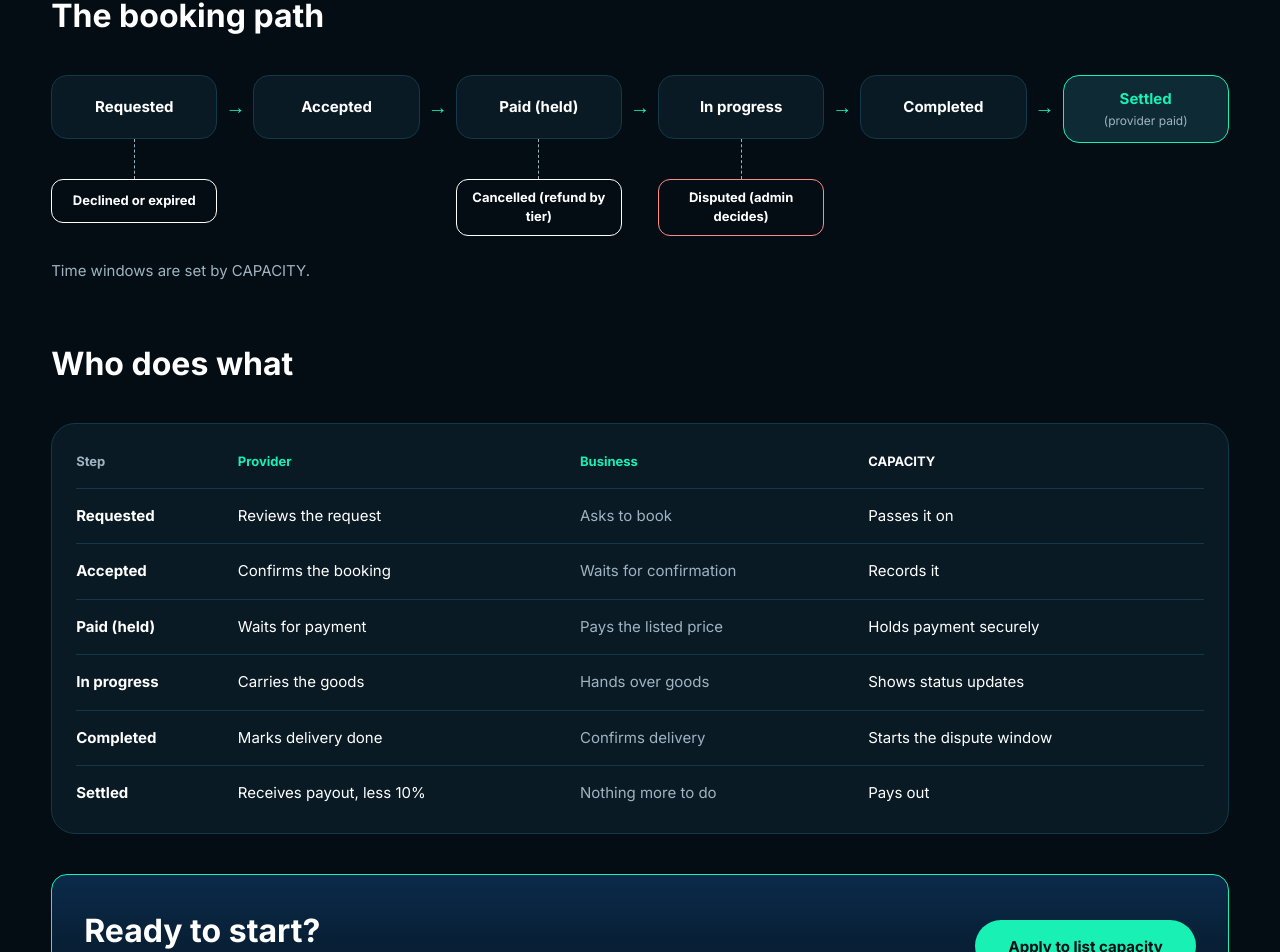
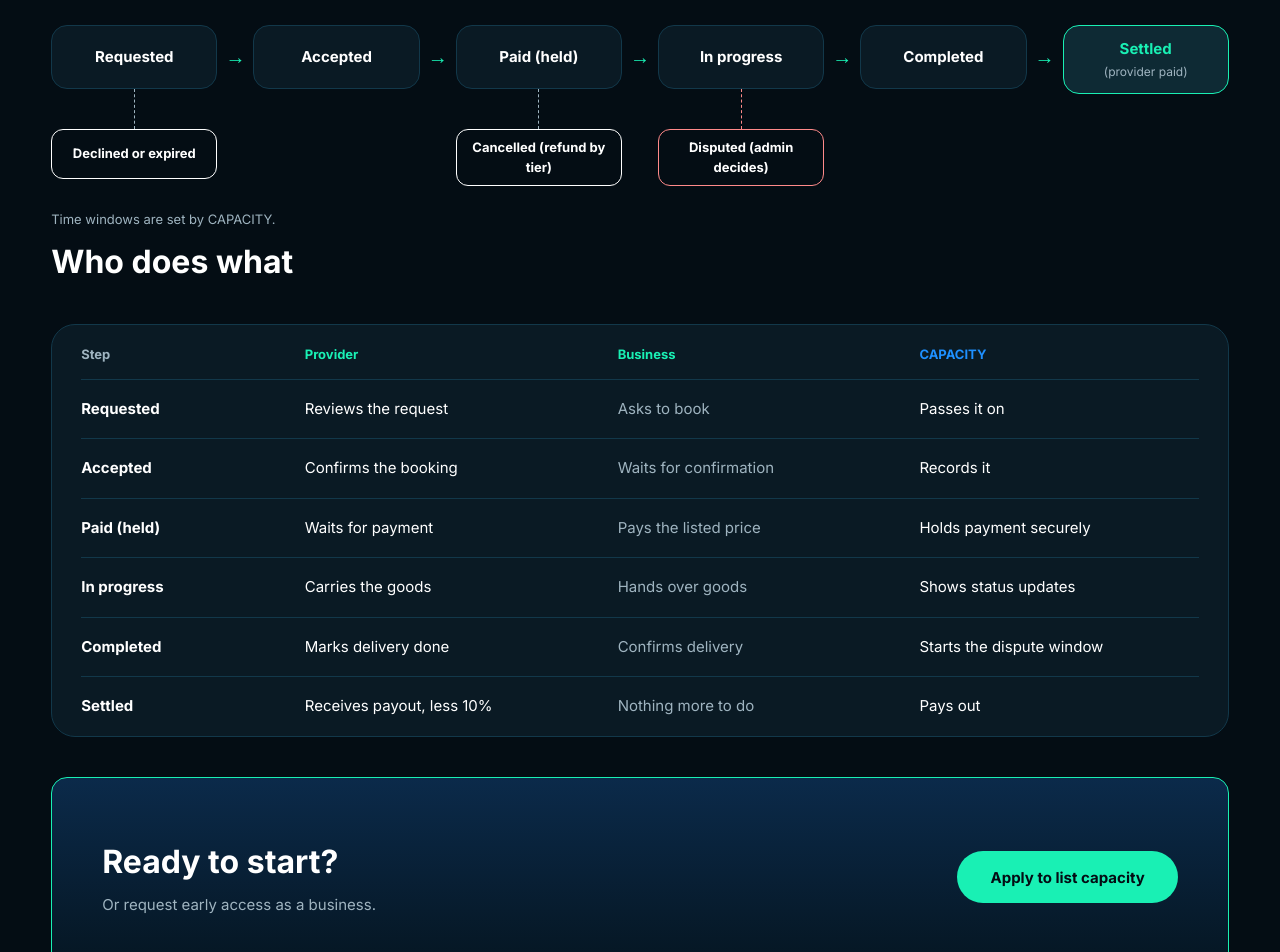
Before and after one commit to mohhx/capacity-repo, a Next.js app: page /how-it-works in a window 1280 px wide. Shown: the part 474-1426 px from the top of the page. Built offline with nearby package versions, Linux system fonts and the light colour scheme.

Commit message:
How it works: owner's updates (closing panel per role, spacing)

```diff
--- a/src/app/how-it-works/page.module.css
+++ b/src/app/how-it-works/page.module.css
@@ -11,19 +11,32 @@
   padding-bottom: var(--space-8);
 }
 
+@media (min-width: 768px) {
+  .heading {
+    padding-bottom: 1.375rem; /* Figma: about 34px from the headline to the toggle */
+  }
+}
+
 .eyebrow {
   margin: 0;
   color: var(--mint);
-  font-size: 1rem;
+  font-size: 0.875rem;
   font-weight: 700;
 }
 
+/* Figma sets this headline at 58px on desktop, a little under the shared hero size. */
 .title {
   margin: 0;
-  font-size: var(--fs-hero);
+  font-size: clamp(2.125rem, 6vw + 0.5rem, 3.625rem);
   font-weight: 700;
   line-height: 1.1;
   color: var(--white);
+}
+
+@media (min-width: 768px) {
+  .title {
+    line-height: 1.15;
+  }
 }
 
 .accent {
--- a/src/app/how-it-works/page.tsx
+++ b/src/app/how-it-works/page.tsx
@@ -1,5 +1,4 @@
 import type { Metadata } from "next";
-import { ClosingCta } from "@/components/home/ClosingCta";
 import { HowItWorksView } from "@/components/how-it-works/HowItWorksView";
 import { HOW_IT_WORKS } from "@/content/how-it-works";
 import styles from "./page.module.css";
@@ -7,7 +6,7 @@ import styles from "./page.module.css";
 export const metadata: Metadata = { title: "How it works" };
 
 export default function HowItWorksPage() {
-  const { hero, closing } = HOW_IT_WORKS;
+  const { hero } = HOW_IT_WORKS;
   return (
     <main className={`container ${styles.page}`}>
       <div className={styles.heading}>
@@ -17,7 +16,6 @@ export default function HowItWorksPage() {
         </h1>
       </div>
       <HowItWorksView />
-      <ClosingCta title={closing.title} text={closing.text} cta={closing.cta} />
     </main>
   );
 }
--- a/src/components/home/ClosingCta.module.css
+++ b/src/components/home/ClosingCta.module.css
@@ -31,3 +31,9 @@
   font-size: var(--fs-body);
   color: var(--muted);
 }
+
+@media (min-width: 768px) {
+  .roomy {
+    padding: 3.75rem 3.125rem;
+  }
+}
--- a/src/components/home/ClosingCta.tsx
+++ b/src/components/home/ClosingCta.tsx
@@ -7,13 +7,15 @@ interface ClosingCtaProps {
   title?: string;
   text?: string;
   cta?: { label: string; href: string };
+  /** Taller panel with more padding, as in the How it works Figma frame. */
+  roomy?: boolean;
 }
 
 /** Home uses the defaults. Inner pages pass their own title, text and button. */
-export function ClosingCta({ title = HOME_LOWER.cta.title, text = HOME_LOWER.cta.text, cta = PRIMARY_CTA }: ClosingCtaProps) {
+export function ClosingCta({ title = HOME_LOWER.cta.title, text = HOME_LOWER.cta.text, cta = PRIMARY_CTA, roomy = false }: ClosingCtaProps) {
   return (
     <section className={styles.section}>
-      <div className={styles.panel}>
+      <div className={`${styles.panel} ${roomy ? styles.roomy : ""}`}>
         <div className={styles.copy}>
           <h2 className={styles.title}>{title}</h2>
           <p className={styles.text}>{text}</p>
--- a/src/components/how-it-works/BookingPath.module.css
+++ b/src/components/how-it-works/BookingPath.module.css
@@ -56,20 +56,25 @@
   color: var(--mint);
 }
 
+/* Phone and tablet: the exit hangs off the step as an indented elbow, so the down arrow still reads as the main path. */
 .branch {
-  display: grid;
-  justify-items: center;
+  display: flex;
+  align-items: flex-start;
+  margin-left: var(--space-6);
 }
 
 .branchLine {
-  height: 2.5rem;
+  flex: none;
+  width: var(--space-5);
+  height: 1.375rem; /* half the branch box, so the elbow meets its middle */
   border-left: 1px dashed var(--muted);
+  border-bottom: 1px dashed var(--muted);
+  border-bottom-left-radius: var(--radius-field);
 }
 
 .branchBox {
   display: grid;
   place-items: center;
-  width: 100%;
   min-height: 2.75rem;
   padding: var(--space-2) var(--space-3);
   border: var(--border-width) solid var(--white);
@@ -83,6 +88,7 @@
 /* Disputes use the error colour for the outline and the dashed line. */
 .danger .branchLine {
   border-left-color: var(--danger);
+  border-bottom-color: var(--danger);
 }
 
 .danger .branchBox {
@@ -99,6 +105,26 @@
     align-items: start;
   }
 
+  /* Desktop: the exit hangs straight down from its step. */
+  .branch {
+    display: grid;
+    justify-items: center;
+    margin-left: 0;
+  }
+
+  .branchLine {
+    width: auto;
+    height: 2.5rem;
+    border-bottom: 0;
+    border-radius: 0;
+  }
+
+  .branchBox {
+    width: 100%;
+    min-height: 3.125rem;
+    padding-inline: var(--space-1);
+  }
+
   .item:not(:last-child)::after {
     content: "→";
     position: absolute;
--- a/src/components/how-it-works/HowItWorksView.module.css
+++ b/src/components/how-it-works/HowItWorksView.module.css
@@ -1,11 +1,24 @@
+/* Spacing follows the Figma desktop frame. Phones use the shared section spacing. */
 .view {
+  --gap-tabs: var(--space-6);
+  --gap-note: var(--space-6);
+  --gap-heading: var(--section-heading-gap);
   display: grid;
-  gap: var(--section-top-block);
+  align-content: start;
+}
+
+@media (min-width: 768px) {
+  .view {
+    --gap-tabs: 2.1875rem; /* tabs to "The booking path" */
+    --gap-note: 0.875rem; /* time-windows note to "Who does what" */
+    --gap-heading: 2.75rem; /* heading to its content */
+  }
 }
 
 /* The toggle fills the width on phones and sits at the left from 480px up. */
 .tabs {
   justify-self: stretch;
+  margin-bottom: var(--gap-tabs);
 }
 
 @media (min-width: 480px) {
@@ -16,7 +29,11 @@
 
 .block {
   display: grid;
-  gap: var(--section-heading-gap);
+  gap: var(--gap-heading);
+}
+
+.tableBlock {
+  margin-top: var(--gap-note);
 }
 
 .pathWrap {
@@ -27,5 +44,5 @@
 .note {
   margin: 0;
   color: var(--muted);
-  font-size: var(--fs-body);
+  font-size: var(--fs-small);
 }
--- a/src/components/how-it-works/HowItWorksView.tsx
+++ b/src/components/how-it-works/HowItWorksView.tsx
@@ -1,16 +1,18 @@
 "use client";
 
 import { useState } from "react";
+import { ClosingCta } from "@/components/home/ClosingCta";
 import { SectionHeading } from "@/components/ui/SectionHeading";
-import { PATH, ROLE_TABS, WHO_DOES_WHAT, type Role } from "@/content/how-it-works";
+import { CLOSING, PATH, ROLE_TABS, WHO_DOES_WHAT, type Role } from "@/content/how-it-works";
 import { BookingPath } from "./BookingPath";
 import { RoleTable } from "./RoleTable";
 import { RoleTabs } from "./RoleTabs";
 import styles from "./HowItWorksView.module.css";
 
-/** Holds the selected role. The booking path and the table are added in the next steps. */
+/** Holds the selected role. It drives the table emphasis and the closing panel; the booking path is the same for both roles. */
 export function HowItWorksView() {
   const [role, setRole] = useState<Role>("provider");
+  const closing = CLOSING[role];
   return (
     <div className={styles.view}>
       <div className={styles.tabs}>
@@ -23,12 +25,13 @@ export function HowItWorksView() {
           <p className={styles.note}>{PATH.note}</p>
         </div>
       </section>
-      <section className={styles.block}>
+      <section className={`${styles.block} ${styles.tableBlock}`}>
         <SectionHeading>{WHO_DOES_WHAT.title}</SectionHeading>
         <div role="tabpanel" id="role-panel" aria-labelledby={`role-tab-${role}`}>
           <RoleTable role={role} />
         </div>
       </section>
+      <ClosingCta title={closing.title} text={closing.text} cta={closing.cta} roomy />
     </div>
   );
 }
--- a/src/components/how-it-works/RoleTable.module.css
+++ b/src/components/how-it-works/RoleTable.module.css
@@ -43,9 +43,9 @@
   color: var(--mint);
 }
 
-/* Figma uses blue here, but the Design notes keep blue for bars and shapes, so white is used. */
+/* Blue as in the Figma frames (about 5.5:1 on the card surface). */
 .headCapacity {
-  color: var(--white);
+  color: var(--blue);
 }
 
 .cellStep {
@@ -70,3 +70,36 @@
     transition: color 400ms ease-out;
   }
 }
+
+/* Desktop: row height, card padding and column positions follow the Figma frame. */
+@media (min-width: 1024px) {
+  .scroll {
+    padding: 0 1.8125rem;
+  }
+
+  .table th,
+  .table td {
+    padding-block: 1.125rem;
+  }
+
+  .table thead th {
+    padding-top: 1.25rem;
+    padding-bottom: 0.875rem;
+  }
+
+  .table thead th:nth-child(1) {
+    width: 20%;
+  }
+
+  .table thead th:nth-child(2) {
+    width: 28%;
+  }
+
+  .table thead th:nth-child(3) {
+    width: 27%;
+  }
+
+  .table thead th:nth-child(4) {
+    width: 25%;
+  }
+}
--- a/src/content/how-it-works.ts
+++ b/src/content/how-it-works.ts
@@ -1,5 +1,6 @@
-// How it works page copy, from the Figma desktop frame (Providers tab).
+// How it works page copy, from the Figma desktop frames (Providers and Businesses tabs).
 import { commissionPercent } from "@/config/platform";
+import { PRIMARY_CTA, SECONDARY_CTA } from "@/content/site";
 
 export type Role = "provider" | "business";
 
@@ -9,12 +10,21 @@ export const HOW_IT_WORKS = {
     title: "One booking,",
     accent: "start to finish.",
   },
-  closing: {
+} as const;
+
+/** Closing panel per role. The button is the selected role's own action and the text points to the other role. */
+export const CLOSING: Record<Role, { title: string; text: string; cta: { label: string; href: string } }> = {
+  provider: {
     title: "Ready to start?",
     text: "Or request early access as a business.",
-    cta: { label: "Apply to list capacity", href: "/apply" },
+    cta: PRIMARY_CTA,
   },
-} as const;
+  business: {
+    title: "Ready to start?",
+    text: "Or apply to list capacity as a provider.",
+    cta: SECONDARY_CTA,
+  },
+};
 
 export const ROLE_TABS: readonly { id: Role; label: string }[] = [
   { id: "provider", label: "Providers" },
```
